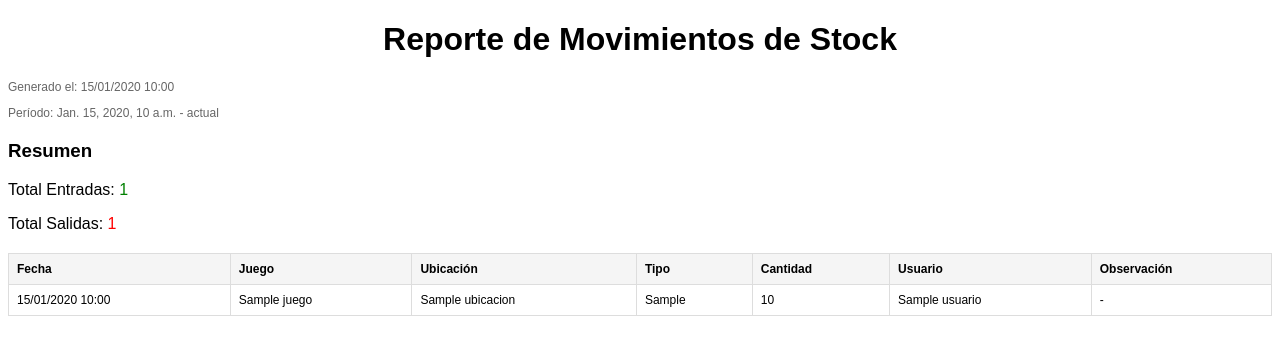
After one commit to Seba994/GestionInventario, a Django app: template GestionInventario/templates/Reportes/movimientos_stock_pdf.html in a window 1280 px wide. The commit adds this page. Shown: the top 355 px of the page. Run offline with Django 3.2, Linux system fonts and the light colour scheme; the template is opened without the code that fills it: most values are stand-ins (such as "Sample title", 1, 10 or a date in 2020).

Commit message:
generación de pdf reporte de movimientos stock

```diff
--- a/GestionInventario/GestionInventario/urls.py
+++ b/GestionInventario/GestionInventario/urls.py
@@ -57,5 +57,6 @@ urlpatterns = [
     path('reportes/movimientos/', views.ver_movimientos_stock, name='movimientos_stock'),
     path('reportes/cambios-juegos/', views.ver_cambios_juegos, name='cambios_juegos'),
     path('reportes/estadisticas/', views.estadisticas_stock, name='estadisticas_stock'),
+    path('reportes/movimientos/pdf/', views.generar_pdf_movimientos, name='generar_pdf_movimientos'),
 
 ]
--- /dev/null
+++ b/GestionInventario/templates/Reportes/movimientos_stock_pdf.html
@@ -0,0 +1,93 @@
+<!DOCTYPE html>
+<html>
+<head>
+    <meta charset="utf-8">
+    <title>Reporte de Movimientos de Stock</title>
+    <style>
+        @page {
+            size: letter portrait;
+            margin: 2cm;
+        }
+        body {
+            font-family: Arial, sans-serif;
+        }
+        .header {
+            text-align: center;
+            margin-bottom: 20px;
+        }
+        .fecha {
+            font-size: 12px;
+            color: #666;
+            margin-bottom: 20px;
+        }
+        table {
+            width: 100%;
+            border-collapse: collapse;
+            margin-bottom: 20px;
+        }
+        th, td {
+            border: 1px solid #ddd;
+            padding: 8px;
+            text-align: left;
+            font-size: 12px;
+        }
+        th {
+            background-color: #f5f5f5;
+        }
+        .resumen {
+            margin-bottom: 20px;
+        }
+        .entrada {
+            color: green;
+        }
+        .salida {
+            color: red;
+        }
+    </style>
+</head>
+<body>
+    <div class="header">
+        <h1>Reporte de Movimientos de Stock</h1>
+    </div>
+
+    <div class="fecha">
+        <p>Generado el: {{ fecha_generacion|date:"d/m/Y H:i" }}</p>
+        {% if fecha_inicio %}
+        <p>Período: {{ fecha_inicio }} - {{ fecha_fin|default:"actual" }}</p>
+        {% endif %}
+    </div>
+
+    <div class="resumen">
+        <h3>Resumen</h3>
+        <p>Total Entradas: <span class="entrada">{{ total_entradas }}</span></p>
+        <p>Total Salidas: <span class="salida">{{ total_salidas }}</span></p>
+    </div>
+
+    <table>
+        <thead>
+            <tr>
+                <th>Fecha</th>
+                <th>Juego</th>
+                <th>Ubicación</th>
+                <th>Tipo</th>
+                <th>Cantidad</th>
+                <th>Usuario</th>
+                <th>Observación</th>
+            </tr>
+        </thead>
+        <tbody>
+            {% for mov in movimientos %}
+            <tr>
+                <td>{{ mov.fecha|date:"d/m/Y H:i" }}</td>
+                <td>{{ mov.juego.nombreJuego }}</td>
+                <td>{{ mov.ubicacion.nombreUbicacion }}</td>
+                <td>{{ mov.tipo_movimiento }}</td>
+                <td>{{ mov.cantidad }}</td>
+                <td>{{ mov.usuario.nombre }}</td>
+                <td>{{ mov.observacion|default:"-" }}</td>
+            </tr>
+            {% endfor %}
+        </tbody>
+    </table>
+</body>
+</html>
--- a/requirements.txt
+++ b/requirements.txt
@@ -3,3 +3,5 @@ python-dotenv   #Variables de entorno
 psycopg2-binary
 supabase    #gestión de imagenes
 djangorestframework-3.16.0
+reportlab-4.4.1
+xhtml2pdf-0.2.17
```
Also changed, not shown: GestionInventario/sistemas/views.py (+57 -1 lines), GestionInventario/templates/Reportes/movimientos_stock.html (+10 -0 lines).
